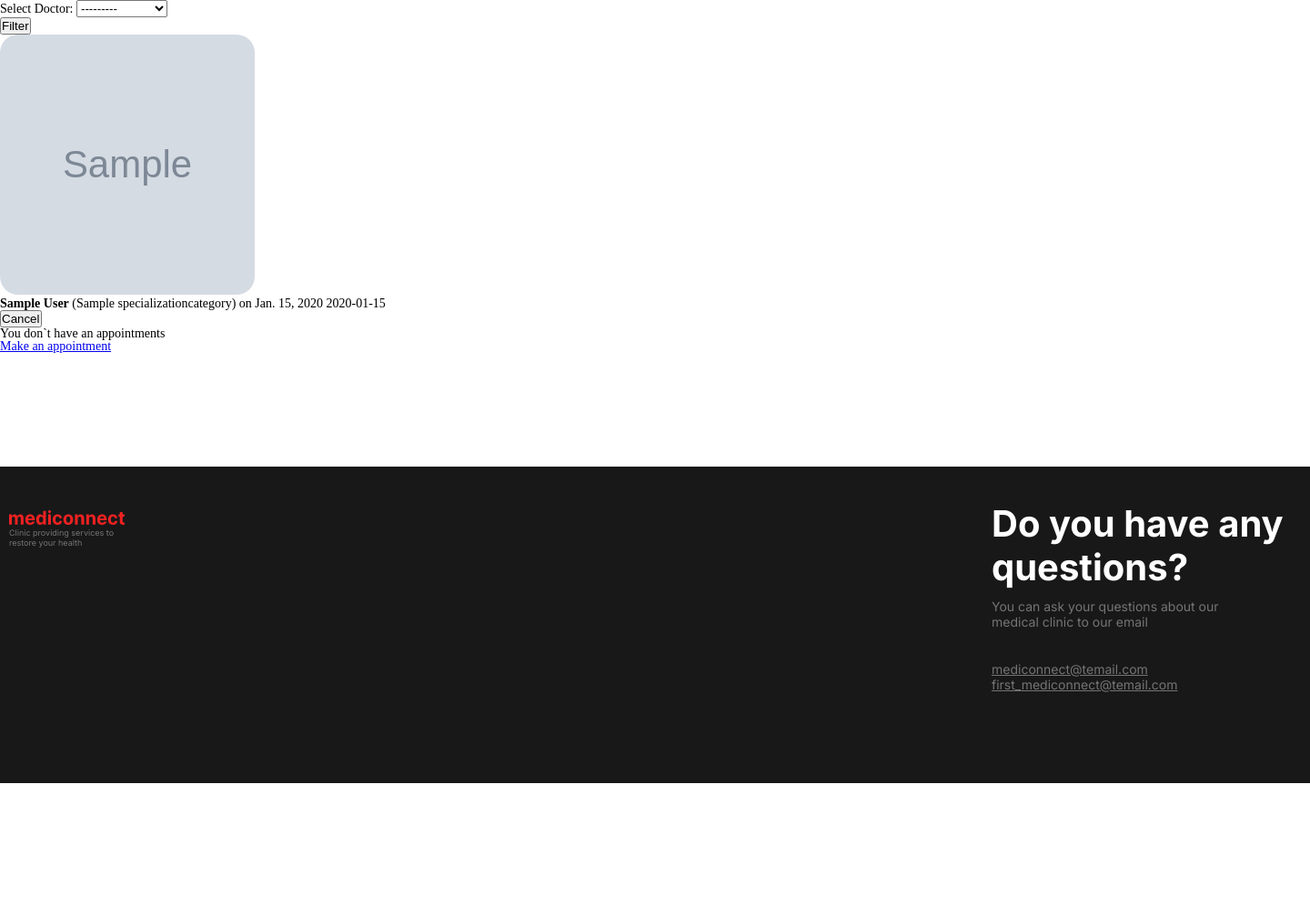
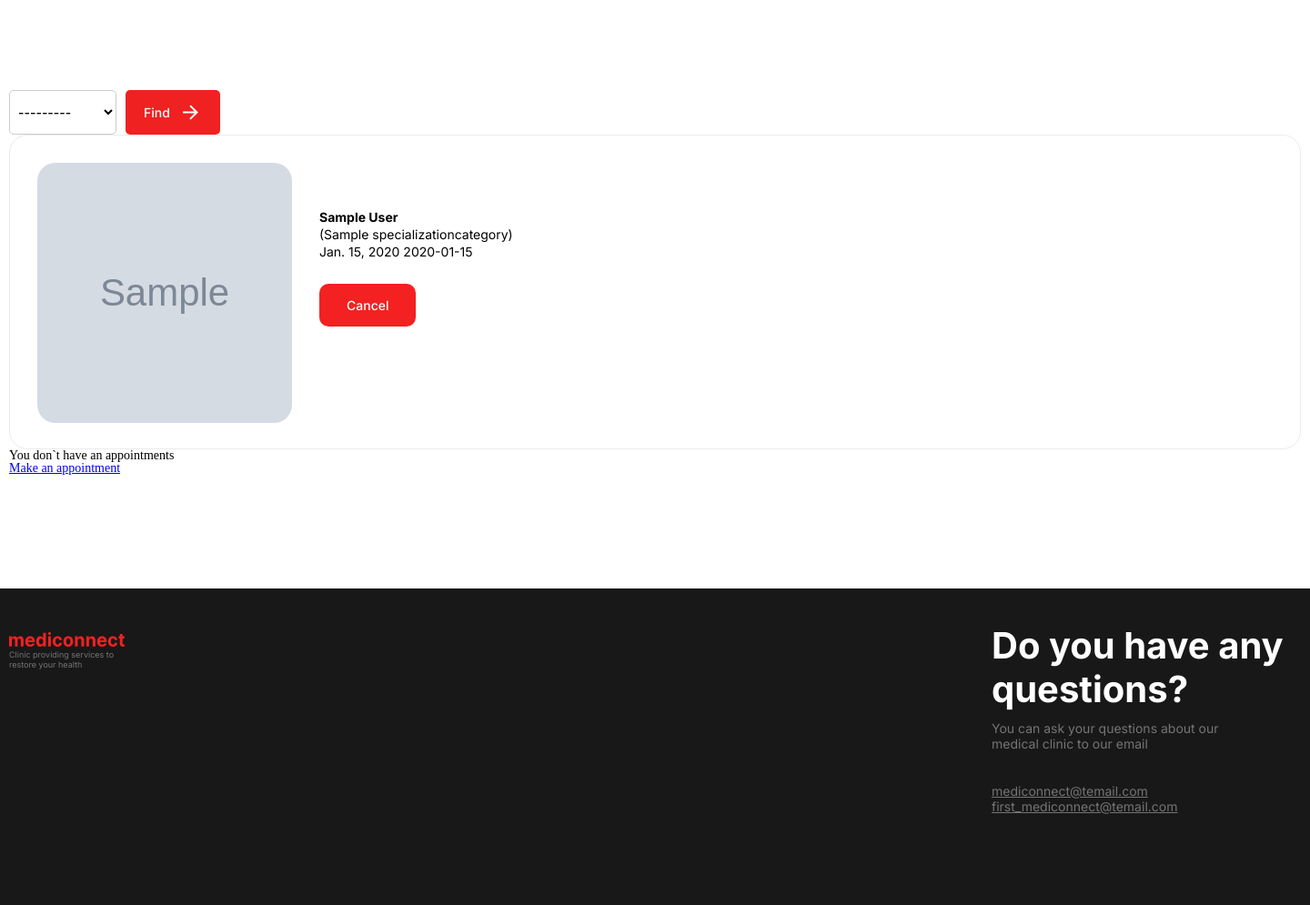
Before and after one commit to yaseliwanoff/mediconnect, a Django app: page /my-page/ in a window 1440 px wide. Shown: the part 88-1083 px from the top of the page at 91% size. Before the commit the page ends 949 px from the top, so only its background shows below. Run offline with Django 5.2, Linux system fonts and the light colour scheme; a user stored in the database is signed in; tables that the repository leaves empty hold one stand-in row (values such as "Sample post"); grey boxes marked "Sample" are stand-in pictures.

Commit message:
finish work

```diff
--- a/main/forms.py
+++ b/main/forms.py
@@ -64,7 +64,7 @@ class DoctorFilterForm(forms.Form):
 
 
 class AppointmentDoctorFilterForm(forms.Form):
-    doctor = forms.ModelChoiceField(queryset=Doctor.objects.none(), label='Select Doctor')
+    doctor = forms.ModelChoiceField(queryset=Doctor.objects.none(), label='', widget=forms.Select(attrs={'class': 'custom-filter-field'}))
 
     def __init__(self, *args, **kwargs):
         user = kwargs.pop('user', None)
--- a/main/static/main/css/main.css
+++ b/main/static/main/css/main.css
@@ -1188,7 +1188,7 @@ select[id="id_specialization"] {
     background-color: #ffffff;
     border-radius: 5px;
     border: 1px solid #ccc;
-    padding: 12px 5px;
+    padding: 14px 5px;
 }
 
 .doctor__list {
@@ -1320,7 +1320,7 @@ select[id="id_specialization"] {
     background: rgb(206, 28, 28);
 }
 
-/* ----------------------------------------------- Личный профиль */
+/* ----------------------------------------------- Личный профиль doctor */
 
 .specialization-field {
     width: 50%;
@@ -1389,3 +1389,79 @@ select[id="id_specialization"] {
     margin-top: -350px;
     margin-left: 990px;
 }
+
+/* ----------------------------------------------- Личный профиль */
+
+.doctor__records__profile {
+    margin-top: 99px;
+}
+
+.doctor__records__profile__settings {
+    background-color: #ffffff;
+    height: 200px;
+    padding: 30px 30px 30px 30px;
+    height: 346px;
+    box-sizing: border-box;
+    border: 1px solid rgb(236, 235, 235);
+    border-radius: 20px;
+    background: rgb(255, 255, 255);
+}
+
+.doctor__records__profile__settings ul {
+    list-style-type: none;
+    font-family: "Inter";
+    font-size: 14px;
+}
+
+.cart_item-content button {
+    cursor: pointer;
+    width: 106px;
+    height: 47px;
+    padding: 15px 30px 15px 30px;
+    border-radius: 10px;
+    background: rgb(243, 33, 33);
+    border: none;
+
+    color: white;
+    font-family: "Inter";
+    font-weight: 500;
+    font-size: 14px;
+}
+
+.cart_item-content button:hover {
+    cursor: pointer;
+    width: 106px;
+    height: 47px;
+    padding: 15px 30px 15px 30px;
+    border-radius: 10px;
+    background: rgb(207, 30, 30);
+    border: none;
+    transition: 0.3s ease;
+
+    color: white;
+    font-family: "Inter";
+    font-weight: 500;
+    font-size: 14px;
+}
+
+.doctor__specialization {
+    margin-top: 5px;
+}
+
+.doctor__data {
+    margin-top: 5px;
+}
+
+.custom-filter-field {
+    font-family: "Inter";
+    font-weight: 500;
+    font-size: 14px;
+    background-color: #ffffff;
+    border-radius: 5px;
+    border: 1px solid #ccc;
+    padding: 14px 5px;
+}
+
+.forms {
+    display: flex;
+}
--- a/main/templates/main/user-appointments.html
+++ b/main/templates/main/user-appointments.html
@@ -5,24 +5,59 @@
 
 {% block body %}
 
+<div class="doctor__records__profile container">
     {% if appointments %}
     <div class="sidebar">
-    <form method="post">
+        <form class="forms" method="post">
             {% csrf_token %}
             {{ filter_form.as_p }}
-        <button type="submit">Filter</button>
+            <button type="submit" class="button">
+                <span>Find</span>
+                <svg class="arr-1" viewBox="0 0 24 24" xmlns="http://www.w3.org/2000/svg">
+                    <path d="M16.1716 10.9999L10.8076 5.63589L12.2218 4.22168L20 11.9999L12.2218 19.778L10.8076 18.3638L16.1716 12.9999H4V10.9999H16.1716Z"></path>
+                </svg>
+            </button>
         </form>
     </div>
 
+    <div class="doctor__records__profile__settings">
         <ul>
             {% for appointment in appointments %}
             <li>
                 <div class="doctor__list__img">
                     <img src="{{ appointment.doctor.photo.url }}" alt="doctor image" class="doctor__photo">
                 </div>
-        <strong>{{ appointment.doctor }}</strong> ({{ appointment.doctor.specialization }}) on {{ appointment.appointment_day }} {{ appointment.appointment_time }}<br>
+                <div class="text__right">
+                    <style>
+                        .text__right {
+                            position: absolute;
+                            top: 320px;
+                            margin-left: 310px;
+                            font-family: "Inter";
+                            font-size: 14px;
+                            font-weight: 400;
+                            color: #000000;
+                        }
+                    </style>
+                    <div class="name__doctor">
+                        <strong>{{ appointment.doctor }}</strong>
+                    </div>
+                    <div class="doctor__specialization">
+                        ({{ appointment.doctor.specialization }})
+                    </div>
+                    <div class="doctor__data">
+                        {{ appointment.appointment_day }} {{ appointment.appointment_time }}
+                    </div>
+                </div>
             </li>
             <div class="cart_item-content">
+                <style>
+                    .cart_item-content button {
+                        position: absolute;
+                        top: 400px;
+                        margin-left: 310px;
+                    }
+                </style>
                 <form action="{% url 'Cancel' appointment.id %}" method="POST">
                     {% csrf_token %}
                     <button type="submit" class="remove-btn">Cancel</button>
@@ -30,6 +65,7 @@
             </div>
             {% endfor %}
         </ul>
+    </div>
     {% endif %}
     {% if is_paginated %}
     <div class="pagination">
@@ -54,7 +90,14 @@
         </span>
     </div>
     {% else %}
-<p>You don`t have an appointments</p>
-<a href="{% url 'DoctorList' %}">Make an appointment</a>
+    <div class="warning__information">
+        <div class="p__warning__information">
+            <p class="p-doc">You don`t have an appointments</p>
+        </div>
+        <div class="a__warning__information">
+            <a class="a-doc" href="{% url 'DoctorList' %}">Make an appointment</a>
+        </div>
+    </div>
     {% endif %}
+</div>
 {% endblock %}
```
Also changed, not shown: mediconnect/settings.py (+16 -5 lines), media/cardiology_XbYZ9Av_IB5mHL3.png (added), 2 other files. Lines whose indentation alone changed are shown as unchanged.
